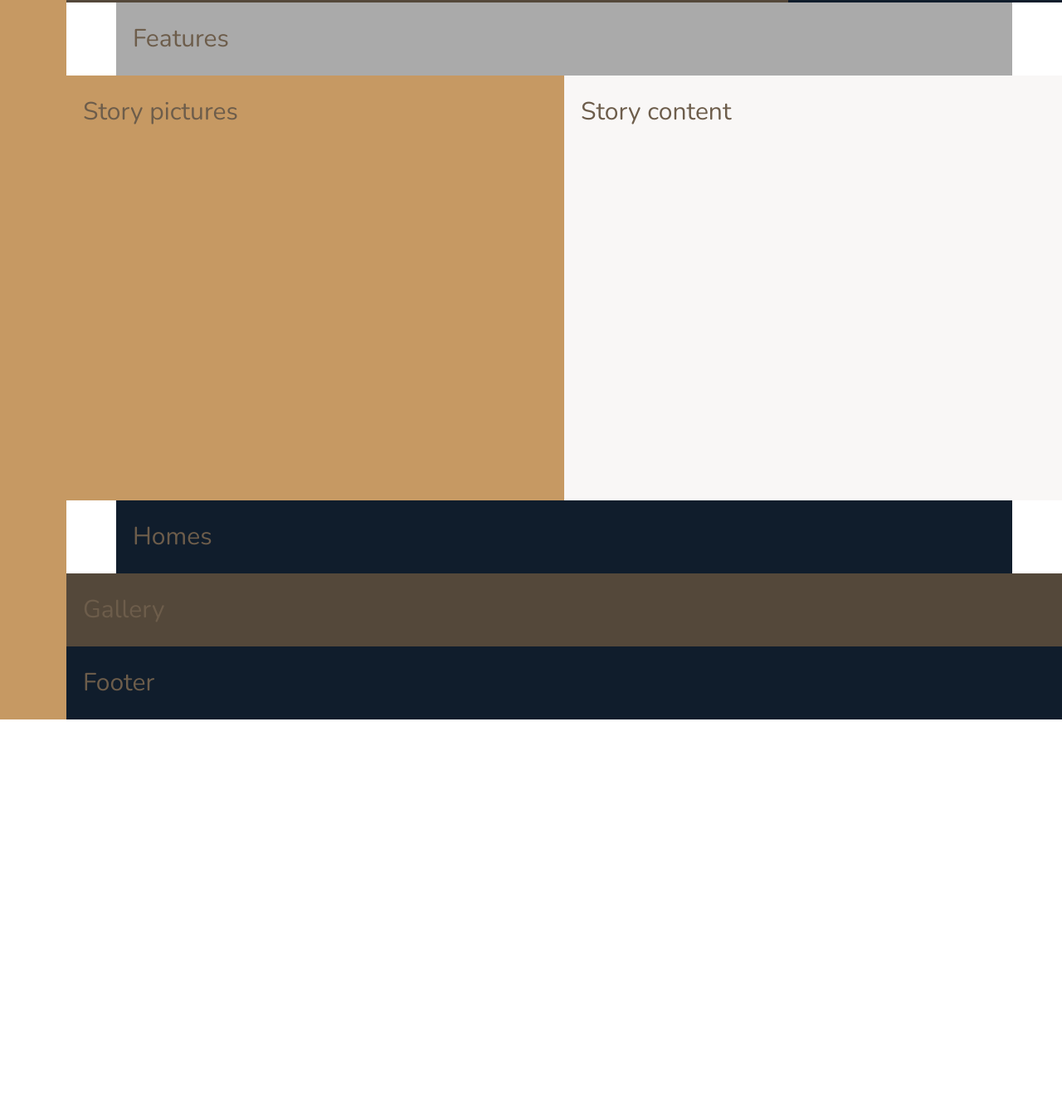
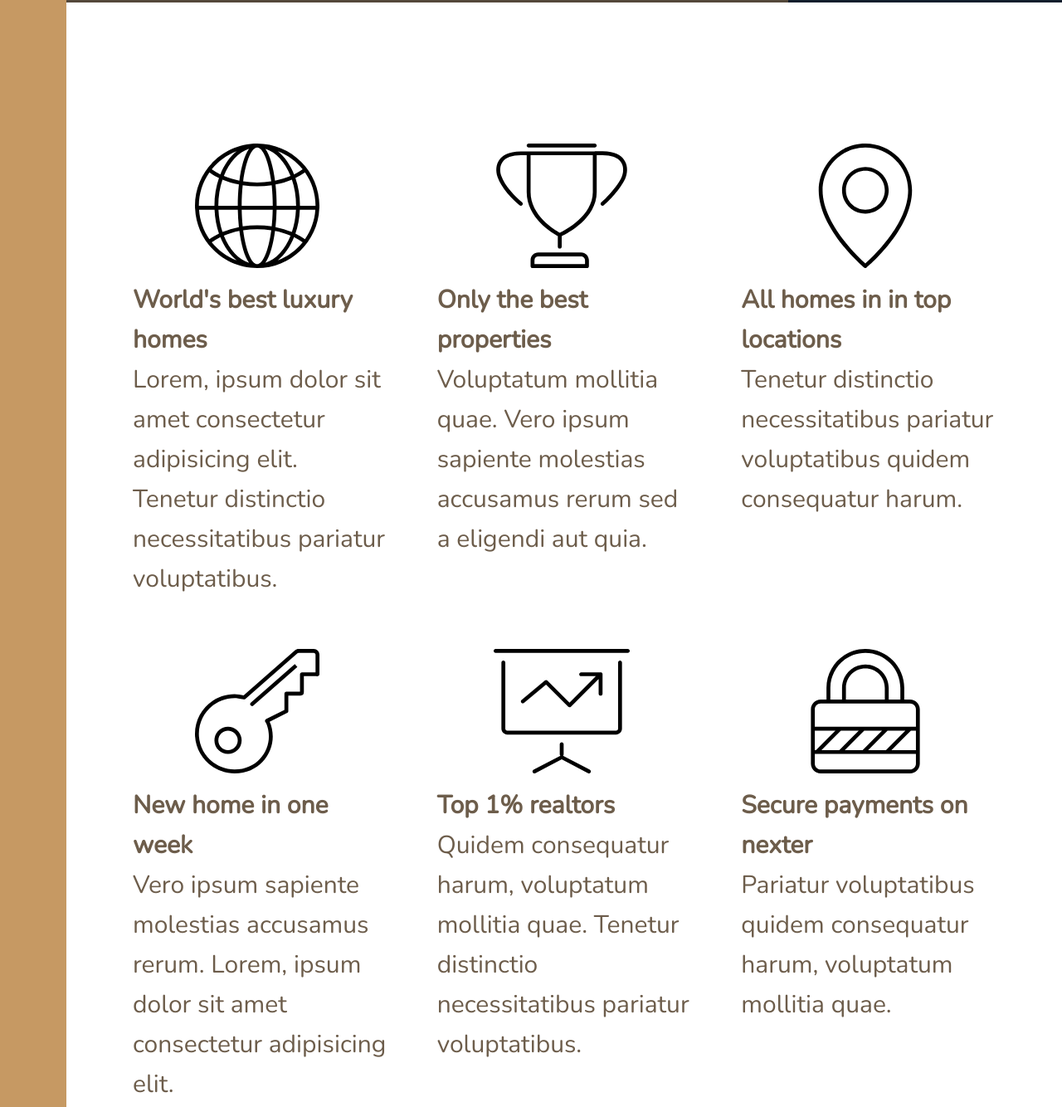
Before and after one commit to imd94/nexter, a website built with webpack: page app/index.html in a window 1280 px wide. Shown: the part 637-1971 px from the top of the page at 83% size. Before the commit the page ends 1504 px from the top, so only its background shows below. Built offline with nearby package versions, Linux system fonts and the light colour scheme.

Commit message:
features section part one end

```diff
--- a/app/assets/styles/modules/_features.scss
+++ b/app/assets/styles/modules/_features.scss
@@ -1,4 +1,9 @@
 .features {
-    background-color: $color-grey-light-2;
     grid-column: center-start / center-end;
+
+    margin: 15rem 0;
+
+    display: grid;
+    grid-template-columns: repeat(3, 1fr);
+    grid-gap: 6rem;
 }
--- a/app/index.html
+++ b/app/index.html
@@ -63,7 +63,53 @@
         </section> <!-- end realtors -->
 
         <section class="features">
-            Features
+            <div class="feature">
+                <svg class="feature__icon">
+                    <use xlink:href="assets/images/sprite.svg#icon-global"></use>
+                </svg>
+                <h4 class="heading-4 heading-4--dark">World's best luxury homes</h4>
+                <p class="feature__text">Lorem, ipsum dolor sit amet consectetur adipisicing elit. Tenetur distinctio necessitatibus pariatur voluptatibus.</p>
+            </div>
+
+            <div class="feature">
+                <svg class="feature__icon">
+                    <use xlink:href="assets/images/sprite.svg#icon-trophy"></use>
+                </svg>
+                <h4 class="heading-4 heading-4--dark">Only the best properties</h4>
+                <p class="feature__text">Voluptatum mollitia quae. Vero ipsum sapiente molestias accusamus rerum sed a eligendi aut quia.</p>
+            </div>
+
+            <div class="feature">
+                <svg class="feature__icon">
+                    <use xlink:href="assets/images/sprite.svg#icon-map-pin"></use>
+                </svg>
+                <h4 class="heading-4 heading-4--dark">All homes in in top locations</h4>
+                <p class="feature__text">Tenetur distinctio necessitatibus pariatur voluptatibus quidem consequatur harum.</p>
+            </div>
+
+            <div class="feature">
+                <svg class="feature__icon">
+                    <use xlink:href="assets/images/sprite.svg#icon-key"></use>
+                </svg>
+                <h4 class="heading-4 heading-4--dark">New home in one week</h4>
+                <p class="feature__text">Vero ipsum sapiente molestias accusamus rerum. Lorem, ipsum dolor sit amet consectetur adipisicing elit.</p>
+            </div>
+
+            <div class="feature">
+                <svg class="feature__icon">
+                    <use xlink:href="assets/images/sprite.svg#icon-presentation"></use>
+                </svg>
+                <h4 class="heading-4 heading-4--dark">Top 1% realtors</h4>
+                <p class="feature__text">Quidem consequatur harum, voluptatum mollitia quae. Tenetur distinctio necessitatibus pariatur voluptatibus.</p>
+            </div>
+
+            <div class="feature">
+                <svg class="feature__icon">
+                    <use xlink:href="assets/images/sprite.svg#icon-lock"></use>
+                </svg>
+                <h4 class="heading-4 heading-4--dark">Secure payments on nexter</h4>
+                <p class="feature__text">Pariatur voluptatibus quidem consequatur harum, voluptatum mollitia quae.</p>
+            </div>
         </section> <!-- end features -->
 
         <div class="story__pictures">
```
